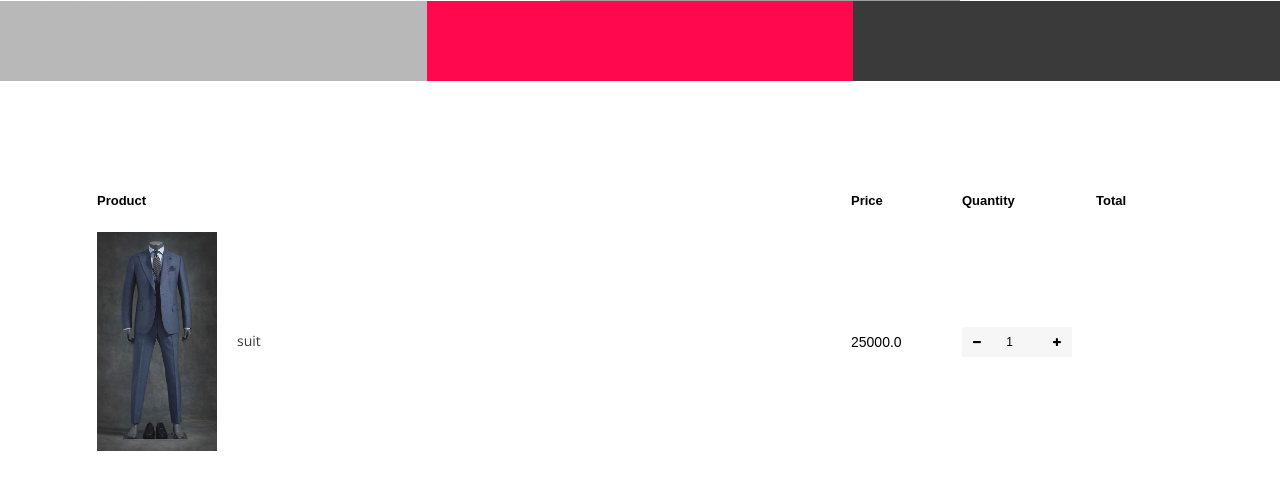
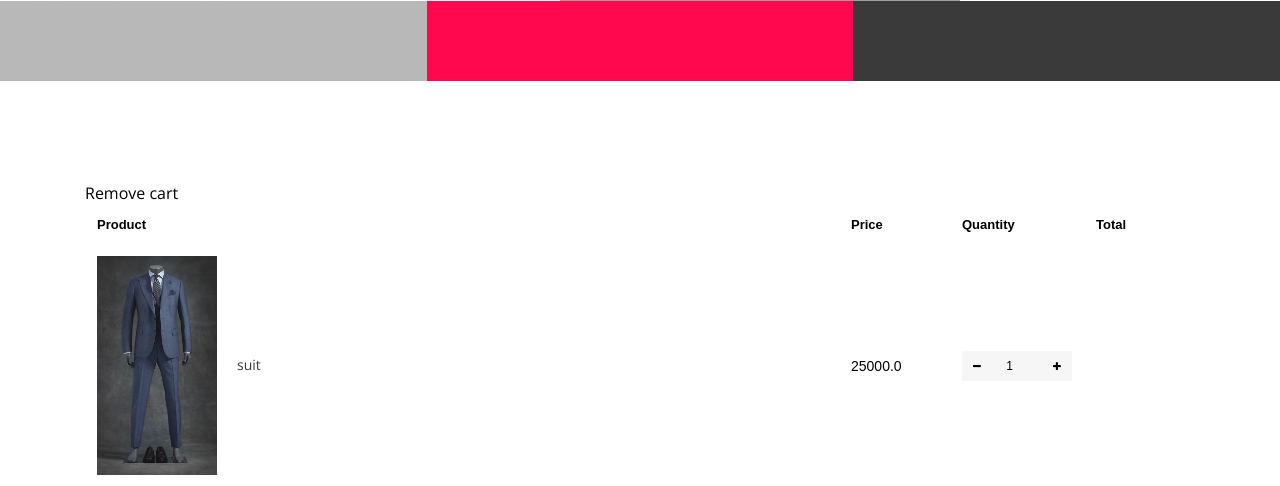
Before and after one commit to RoySamson-stack/ecommerce-website-, a Django app: page /cart/ in a window 1280 px wide. Shown: the part 323-809 px from the top of the page. Run offline with Django 4.2, Linux system fonts and the light colour scheme; a user stored in the database is signed in; data comes from the database, SQL or seed files in the repository; both versions use the stored data as it was after the commit; some libraries are stand-ins or nearby versions; grey boxes are pictures that could not be loaded.

Commit message:
updating the cart views and button functioning

```diff
--- a/onlinestore/templates/onlinestore/cart.html
+++ b/onlinestore/templates/onlinestore/cart.html
@@ -33,6 +33,7 @@
                                             </div>
                                         </td>
                                         <td class="total_price"><span>{{cartItem.total}}</span></td>
+                                        <a href="{%url 'remove_cart_item' cartItem.product.id%}">Remove cart</a>
                                     </tr>
                                     {%endfor%}
                                 </tbody>
@@ -100,7 +101,7 @@
                                 <li><span>Shipping</span> <span>Free</span></li>
                                 <li><span><strong>Total</strong></span> <span><strong>$59.90</strong></span></li>
                             </ul>
-                            <a href="checkout.html" class="btn karl-checkout-btn">Proceed to checkout</a>
+                            <a href="{%url 'checkout'%}" class="btn karl-checkout-btn">Proceed to checkout</a>
                         </div>
                     </div>
                 </div>
--- a/onlinestore/urls.py
+++ b/onlinestore/urls.py
@@ -14,7 +14,7 @@
   path("logout/", views.logout_view, name="logout"),
   path('cart/', login_required(views.cart, login_url="/login/"), name='cart'),
   path('cart/add/<int:id>', views.add_to_cart, name='add_to_cart'),
-  path('remove_item/<int:id>/', views.remove_from_cart, name='remove_cart_item'),
+  path('cart/remove_item/<int:id>/', views.remove_cart_item, name='remove_cart_item'),
   path('cart/clear', views.clear_cart, name='clear_cart'),
   path('checkout/', login_required(views.checkout, login_url="/login/"), name='checkout'),
   path('products/', views.products, name='products'),
--- a/onlinestore/views.py
+++ b/onlinestore/views.py
@@ -91,15 +91,6 @@
     orderItem.save()
     return redirect('cart')
 
-def remove_from_cart(request, id):
-    customer = request.user.username
-    product = Product.objects.get(id=id)
-    order, created = Cart.objects.get_or_create(customer=customer, purchase_complete=False)
-    orderItem, created = CartItem.objects.get_or_create(product=product, order=order)
-    orderItem.delete()
-    return redirect('cart')
-
-
 #create a view to clear cart
 def clear_cart(request):
     customer = request.user.username
@@ -108,11 +99,14 @@
     cartItems.delete()
     return redirect('cart')
 
-
-
-
-
-
+#remove cart item from cart using view
+def remove_cart_item(request, id):
+    customer = request.user.username
+    product = Product.objects.get(id=id)
+    order, created = Cart.objects.get_or_create( purchase_complete=False)
+    orderItem, created = CartItems.objects.get_or_create(product=product, cart=order)
+    orderItem.delete()
+    return redirect('cart')
 
 #create the cart view
 def cart(request):
```
Also changed, not shown: db.sqlite3.
